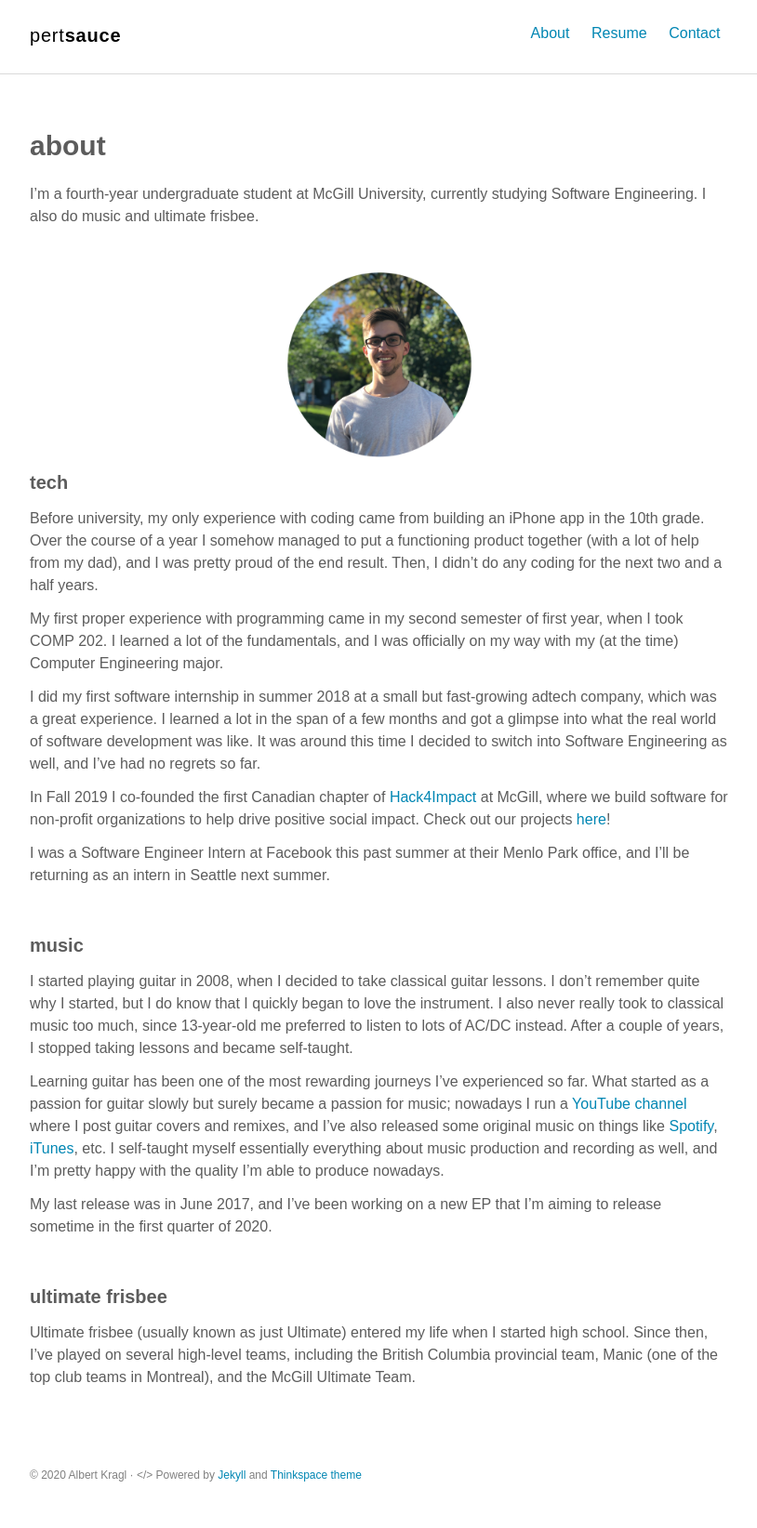
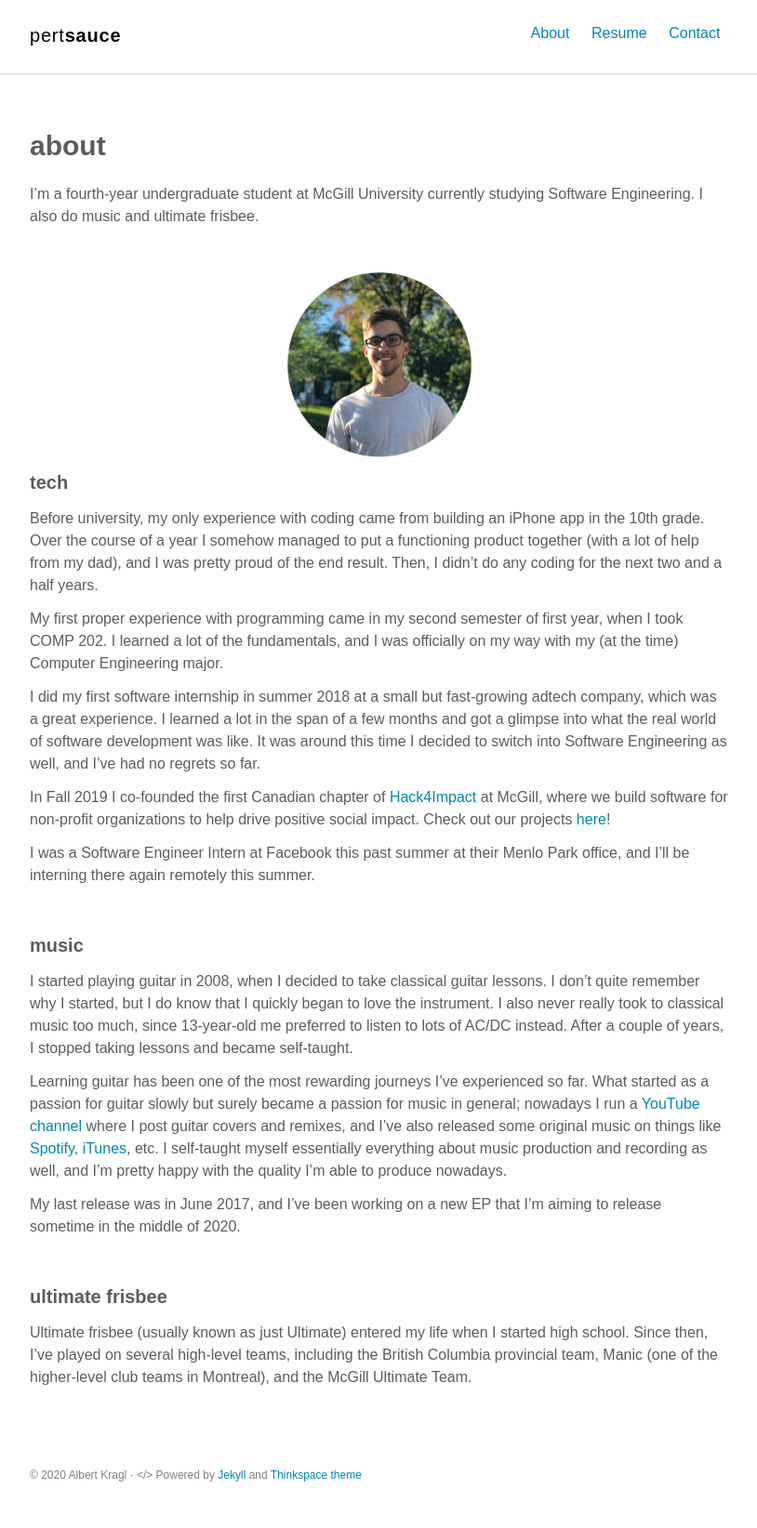
Before and after one commit to kraglalbert/kraglalbert.github.io, a Jekyll site: the page built from about.md, in a window 1280 px wide. Shown: the whole page at 93% size, without its empty margins (232-1046 px from the left). Built offline with Jekyll 4.4.1, drawn with Linux system fonts in a browser that asks for light colours; some web fonts are replaced.

Commit message:
Minor updates to Resume and About pages

```diff
--- a/about.md
+++ b/about.md
@@ -4,7 +4,7 @@ title: about
 permalink: /about/
 ---
 
-I'm a fourth-year undergraduate student at McGill University, currently studying Software Engineering. I also do music and ultimate frisbee.
+I'm a fourth-year undergraduate student at McGill University currently studying Software Engineering. I also do music and ultimate frisbee.
 
 <br>
 
@@ -22,20 +22,20 @@ I did my first software internship in summer 2018 at a small but fast-growing ad
 
 In Fall 2019 I co-founded the first Canadian chapter of [Hack4Impact](https://hack4impact.org/) at McGill, where we build software for non-profit organizations to help drive positive social impact. Check out our projects [here](https://github.com/hack4impact-mcgill)!
 
-I was a Software Engineer Intern at Facebook this past summer at their Menlo Park office, and I'll be returning as an intern in Seattle next summer.
+I was a Software Engineer Intern at Facebook this past summer at their Menlo Park office, and I'll be interning there again remotely this summer.
 
 <br>
 
 #### music
 
-I started playing guitar in 2008, when I decided to take classical guitar lessons. I don't remember quite why I started, but I do know that I quickly began to love the instrument. I also never really took to classical music too much, since 13-year-old me preferred to listen to lots of AC/DC instead. After a couple of years, I stopped taking lessons and became self-taught.
+I started playing guitar in 2008, when I decided to take classical guitar lessons. I don't quite remember why I started, but I do know that I quickly began to love the instrument. I also never really took to classical music too much, since 13-year-old me preferred to listen to lots of AC/DC instead. After a couple of years, I stopped taking lessons and became self-taught.
 
-Learning guitar has been one of the most rewarding journeys I've experienced so far. What started as a passion for guitar slowly but surely became a passion for music; nowadays I run a <a href="https://www.youtube.com/user/TheFenderrocker" target="_blank">YouTube channel</a> where I post guitar covers and remixes, and I've also released some original music on things like [Spotify](https://open.spotify.com/artist/5fQpjdNuF9iQSFsEt7noxH), [iTunes](https://itunes.apple.com/us/artist/albert-kragl/1147843944), etc. I self-taught myself essentially everything about music production and recording as well, and I'm pretty happy with the quality I'm able to produce nowadays.
+Learning guitar has been one of the most rewarding journeys I've experienced so far. What started as a passion for guitar slowly but surely became a passion for music in general; nowadays I run a [YouTube channel](https://www.youtube.com/user/TheFenderrocker) where I post guitar covers and remixes, and I've also released some original music on things like [Spotify](https://open.spotify.com/artist/5fQpjdNuF9iQSFsEt7noxH), [iTunes](https://itunes.apple.com/us/artist/albert-kragl/1147843944), etc. I self-taught myself essentially everything about music production and recording as well, and I'm pretty happy with the quality I'm able to produce nowadays.
 
-My last release was in June 2017, and I've been working on a new EP that I'm aiming to release sometime in the first quarter of 2020.
+My last release was in June 2017, and I've been working on a new EP that I'm aiming to release sometime in the middle of 2020.
 
 <br>
 
 #### ultimate frisbee
 
-Ultimate frisbee (usually known as just Ultimate) entered my life when I started high school. Since then, I've played on several high-level teams, including the British Columbia provincial team, Manic (one of the top club teams in Montreal), and the McGill Ultimate Team.
+Ultimate frisbee (usually known as just Ultimate) entered my life when I started high school. Since then, I've played on several high-level teams, including the British Columbia provincial team, Manic (one of the higher-level club teams in Montreal), and the McGill Ultimate Team.
```
Also changed, not shown: resume.md (+1 -3 lines), 2 other files.
